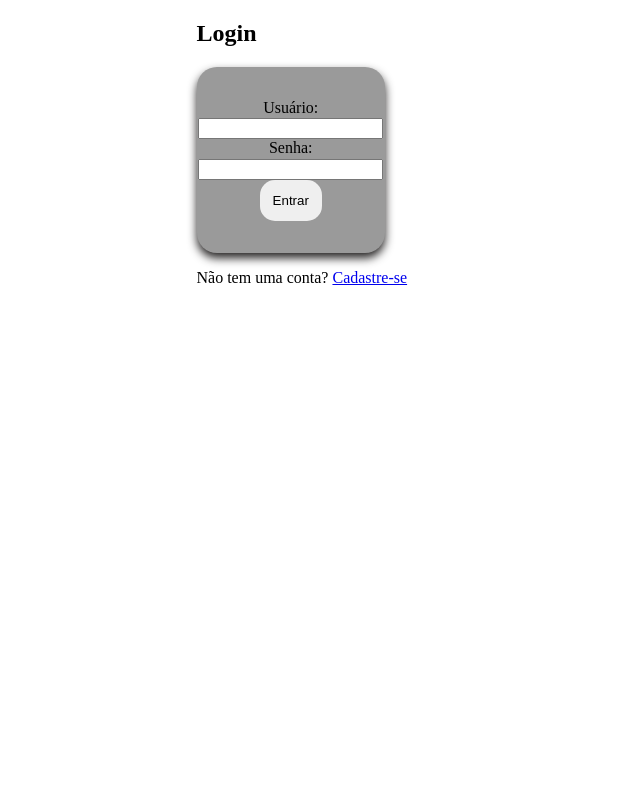
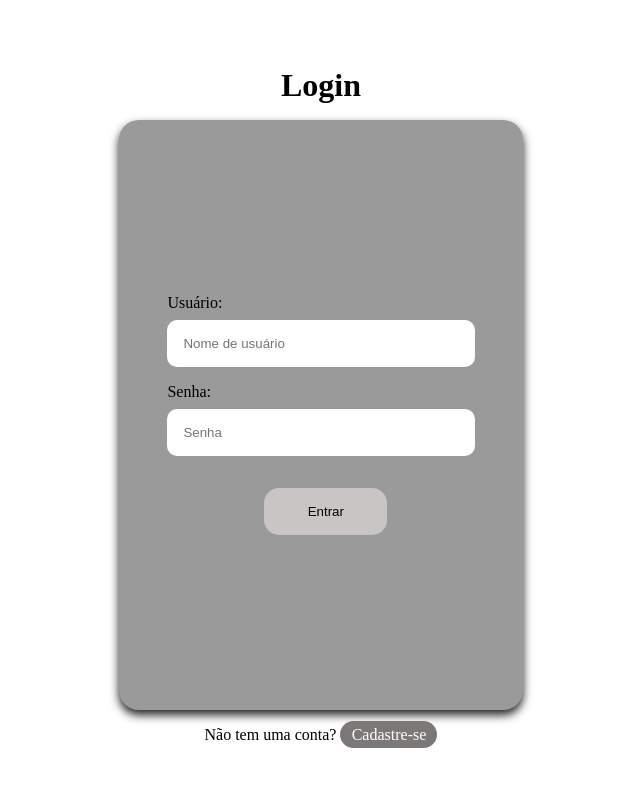
Before and after one commit to Lucasmenezes08/FocusTime, a Django app: a page that uses FocusTime/templates/users/login.html in a window 1280 px wide. Shown: the whole page, without its empty margins (319-959 px from the left). Run offline with Django 5.2, Linux system fonts and the light colour scheme; parts of the project's set-up code (start-up, migrations or seed data) failed here and were passed over.

Commit message:
:recycle: refactor: Refatorar estilos do css das telas login e cadastro.

```diff
--- a/FocusTime/static/tela_cadastro.css
+++ b/FocusTime/static/tela_cadastro.css
@@ -40,10 +40,9 @@ body {
     justify-content: center;
     flex-direction: column;
     align-items: center;
-    background : linear-gradient(90deg, rgb(169, 168, 168) , rgb(170, 166, 166));
 }
 
-form {
+.form-cadastro {
     display: flex;
     flex-direction: column;
     align-items: center;
@@ -54,15 +53,16 @@ form {
     border-radius: 20px;
     box-shadow: 0px 5px 10px rgb(35, 33, 33) ;
     padding: 2rem;
+    margin-top: 5rem;
 }
 
-form h2 {
+.form-cadastro h2 {
     margin-top: -2rem;
     margin-bottom: 2rem;
     font-size: 2.1rem;
 }
 
-form label {
+.form-cadastro label {
     margin-bottom: 0.1rem;
 }
 
@@ -122,24 +122,106 @@ form label {
     margin-bottom: 2rem;
 }
 
-form button {
+
+.login {
+    display: flex;
+    flex-direction: row;
+    justify-content: center;
+    align-items: center;
+}
+
+.login a {
+    text-decoration: none;
+    color: rgb(255, 255, 255);
+    font-weight: 500;
+}
+
+.form-cadastro button {
     padding: 0.8rem;
     border-radius: 15px;
     border: none;
     cursor: pointer;
 
 }
-form button:hover {
+.form-cadastro button:hover {
     transition-timing-function: ease-in-out;
     background-color: #7c7878;
 }
 
 
-.login {
+.login-main {
+    height: 100vh;
     display: flex;
-    flex-direction: row;
+    flex-direction: column;
     justify-content: center;
     align-items: center;
+}
+
+
+.container {
+    width: 40%;
+    height: 90%;
+    display: flex;
+    flex-direction: column;
+    justify-content: center;
+    align-items:center;
+}
+
+.container h2 {
+    margin-bottom: -4rem;
+    font-size: 2rem;
+}
+
+
+.form-login {
+    display: flex;
+    flex-direction: column;
+    align-items: center;
+    justify-content: center;
+    background-color: #9A9A9A;
+    width: 60%;
+    height: 80%;
+    border-radius: 20px;
+    box-shadow: 0px 5px 10px rgb(35, 33, 33) ;
+    padding: 3rem;
+    margin-top: 5rem;
+}
+
+
+.form-login label {
+    width: 100%;
+    display: flex;
+    justify-content: flex-start;
+    margin-bottom: 0.5rem;
+}
+
+.form-login input {
+    width: 100%;
+    border: none;
+    border-radius: 10px;
+    padding: 1rem;
+    outline: none;
+    box-sizing: border-box;
+    margin-bottom: 1rem;
+}
+
+.form-login button {
+    margin-left: 0.6rem;
+    padding: 1rem 2.7rem;
+    border: none;
+    border-radius: 15px;
+    cursor: pointer;
+    background-color: #cac5c5;
+    margin-top: 1rem;
+}
+
+.n-conta a {
+    text-decoration: none;
+    background-color: #7c7878;
+    color: white;
+    cursor: pointer;
+    padding: 0.3rem 0.7rem;
+    border-radius: 20px;
 }
 
 .btn-login {
--- a/FocusTime/templates/users/login.html
+++ b/FocusTime/templates/users/login.html
@@ -4,7 +4,8 @@
 {% block content %}
     <link rel="icon" href="{% static "img\faviconBatmanTIRARDEPOIS.jpg" %}">
 
-    <main class="login">
+<body>
+    <main class="login-main">
         <div class="container">
             <h2>Login</h2>
 
@@ -16,17 +17,22 @@
                 </div>
             {% endif %}
 
-            <form method="POST">
+            <form  class="form-login"method="POST" class="container-login">
                 {% csrf_token %}
                 <label for="username">Usuário:</label>
-                <input type="text" id="username" name="username" required autocomplete="username">
+                <input type="text" id="username" name="username" placeholder="Nome de usuário" required autocomplete="username">
 
                 <label for="password">Senha:</label>
-                <input type="password" id="password" name="password" required autocomplete="current-password">
+                <input type="password" id="password" name="password" placeholder="Senha" required autocomplete="current-password">
 
                 <button type="submit">Entrar</button>
             </form>
-            <p>Não tem uma conta? <a href="{% url 'cadastro_FocusTime' %}">Cadastre-se</a></p>
+            <div class="n-conta">
+                <p>Não tem uma conta? <a href="{% url 'cadastro_FocusTime' %}">Cadastre-se</a></p>
+            </div>
+
         </div>
     </main>
+</body>
+
 {% endblock  %}
--- a/FocusTime/templates/users/tela_cadastro.html
+++ b/FocusTime/templates/users/tela_cadastro.html
@@ -16,7 +16,7 @@
             <img src="{% static 'img/estudo.png' %}" alt="Imagem Estudo">
         </section>
         <section class="content-left">
-            <form action="{% url 'cadastro' %}" method="POST">
+            <form class="form-cadastro"action="{% url 'cadastro' %}" method="POST">
                 {% csrf_token %}
                 <h2>Cadastro</h2>
 
```
